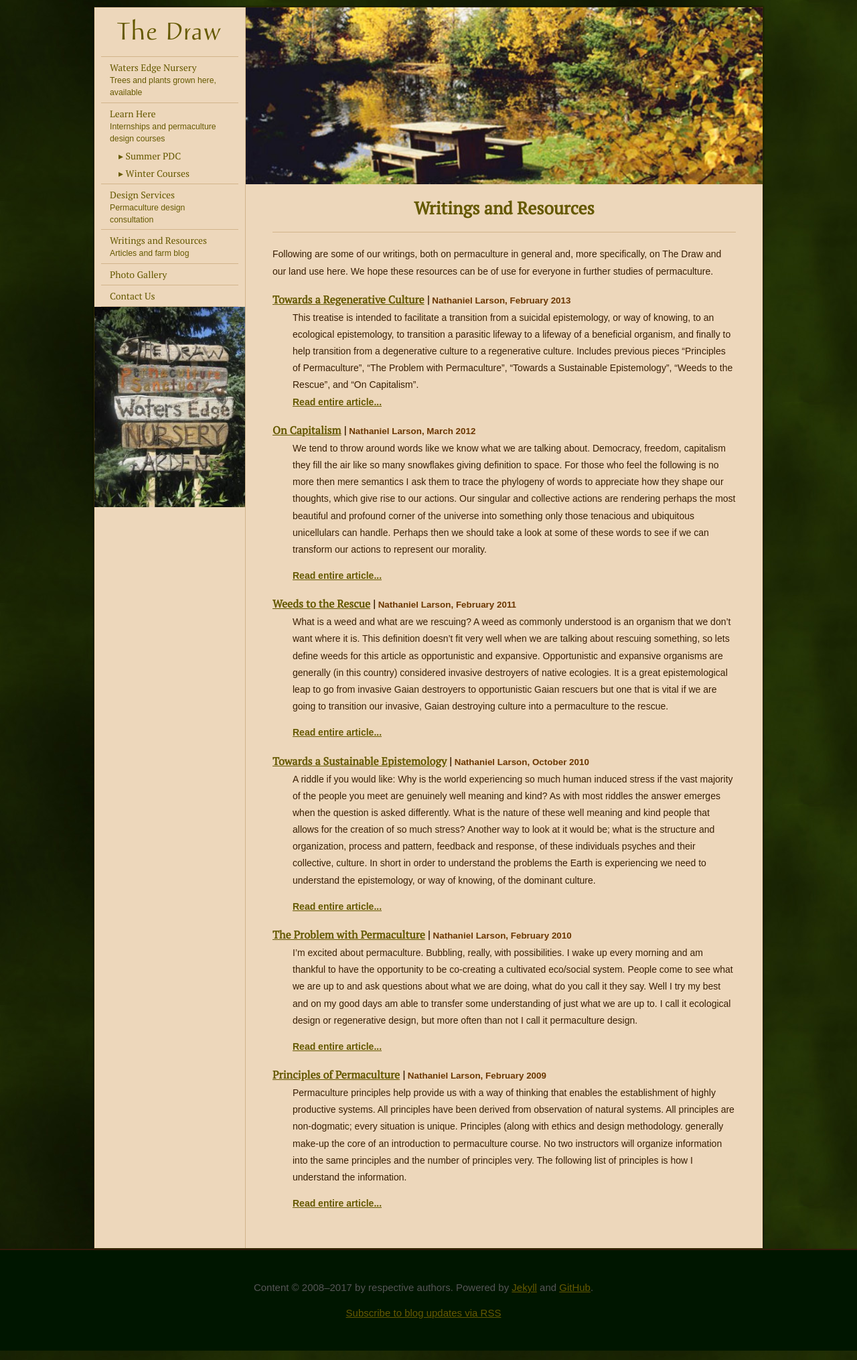
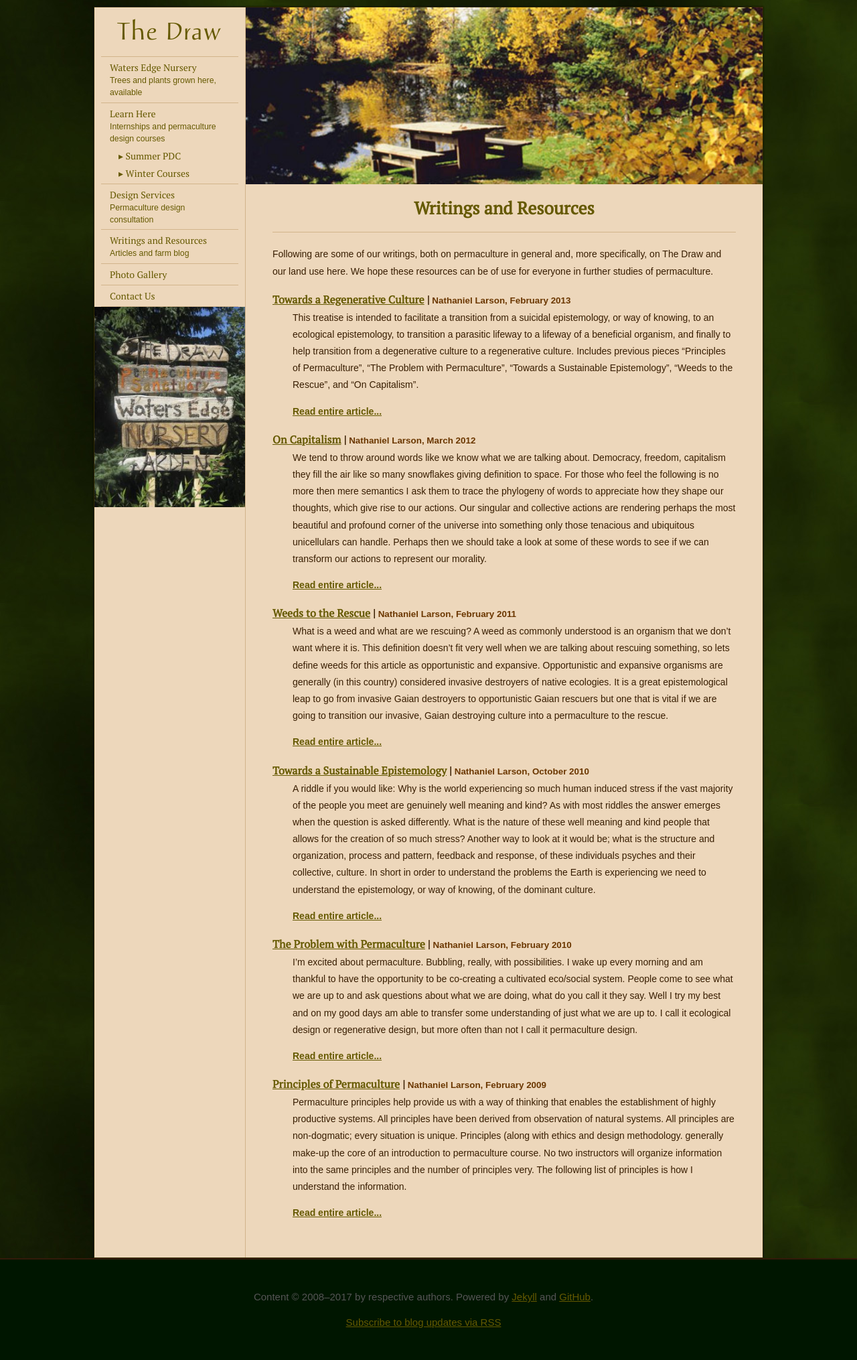
Before and after one commit to the-draw/the-draw.github.io, a Jekyll site: the page built from blog/index.html, in a window 1280 px wide. Shown: the whole page at 67% size. Built offline with Jekyll 4.4.1, drawn with Linux system fonts in a browser that asks for light colours; the list of posts is cut into pages by our own code.

Commit message:
Apply markdown to post excerpts

```diff
--- a/blog/index.html
+++ b/blog/index.html
@@ -24,7 +24,7 @@
     {% for post in site.posts %}
       <dt><a href="{{ post.url }}">{{ post.title }}</a> | <small class="post-list-date">{{ site.authors[post.author].name }}, {{ post.date | date: "%B %Y" }}</small></dt>
       <dd>
-        {{ post.excerpt | smartify }}
+        {{ post.excerpt | markdownify | smartify }}
         <p><strong><a href="{{ post.url }}">Read entire article...</a></strong></p>
       </dd>
     {% endfor %}
```
